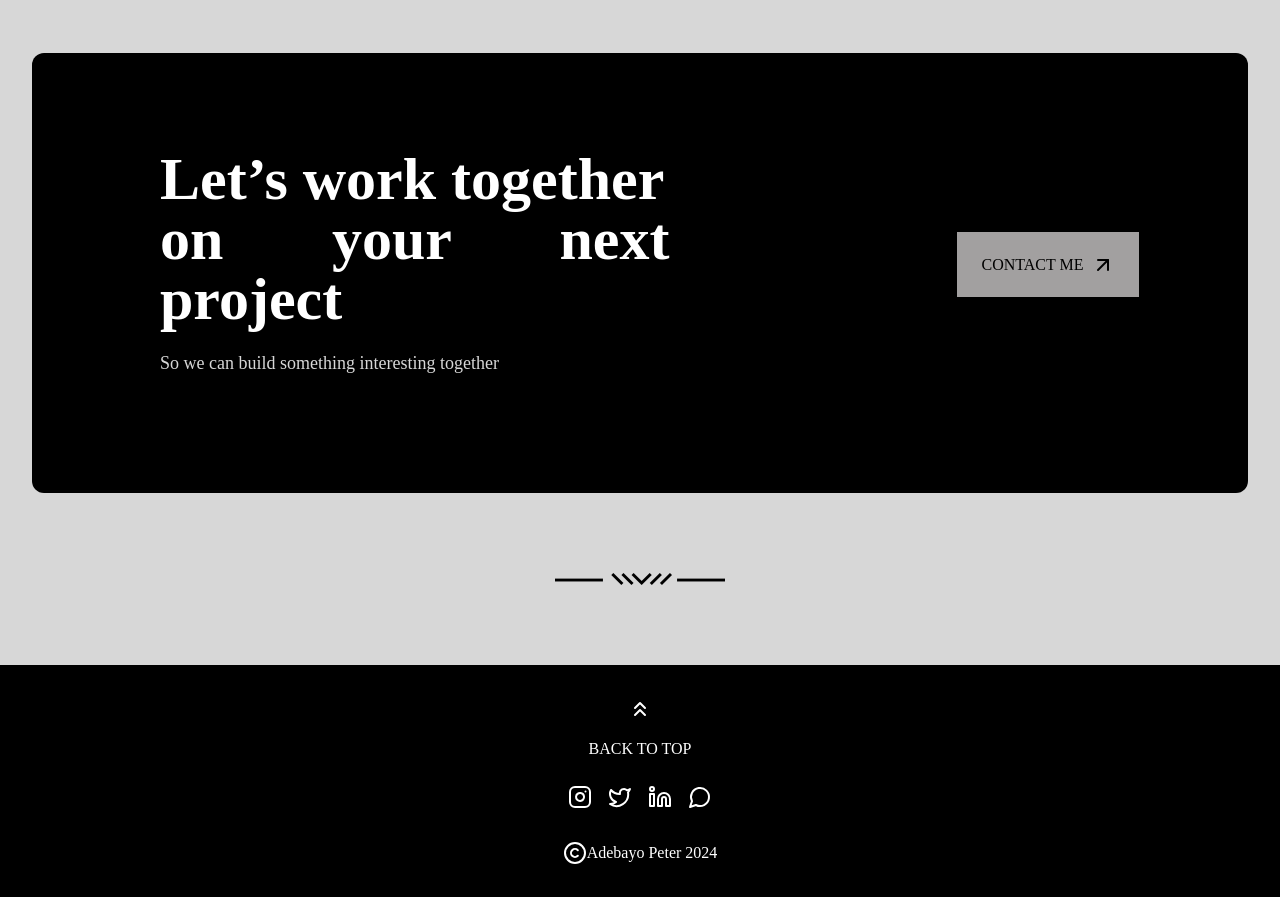
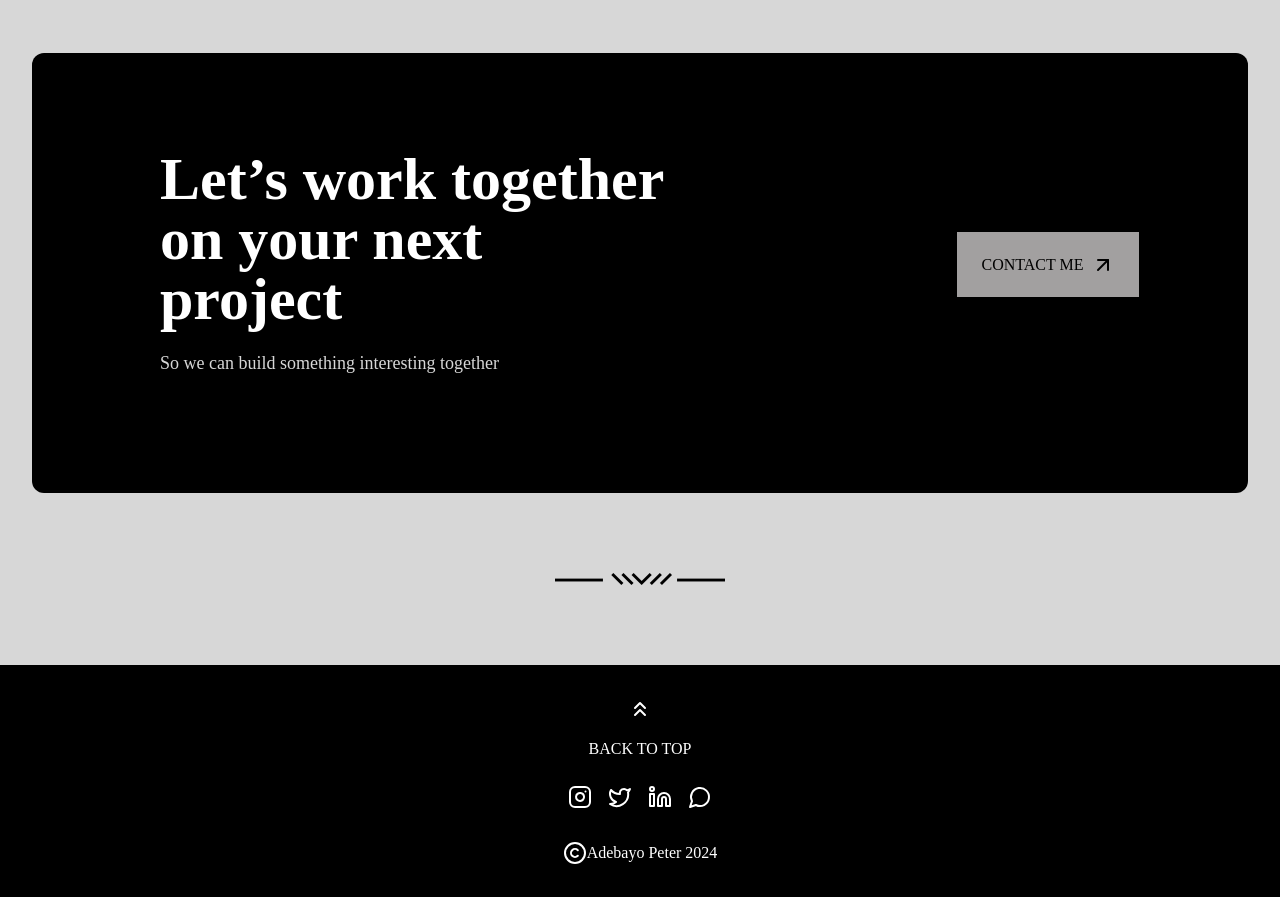
Before and after one commit to Petersticks1/Portfolio, a React (Vite) app: page / in a window 1280 px wide. Shown: the part 5540-6437 px from the top of the page. Built offline with nearby package versions, Linux system fonts and the light colour scheme.

Commit message:
Update Contact.jsx

```diff
--- a/src/components/Contact.jsx
+++ b/src/components/Contact.jsx
@@ -10,7 +10,7 @@ function Contact() {
             <img src="/separatorBlack 1.png" alt="#" className="my-20"/>
 
             <div className="flex flex-col items-center justify-center py-10 bg-black md:py-20 md:flex-row md:gap-28 md:px-28 rounded-xl">
-            <div className="items-center px-5 text-center md:text-justify md:p-4 md:mr-20">
+            <div className="items-center px-5 text-center md:text-left md:p-4 md:mr-20">
             <h1 className="text-3xl font-bold text-white md:text-6xl">
                     Let’s work together <br />on your next project
 
```
